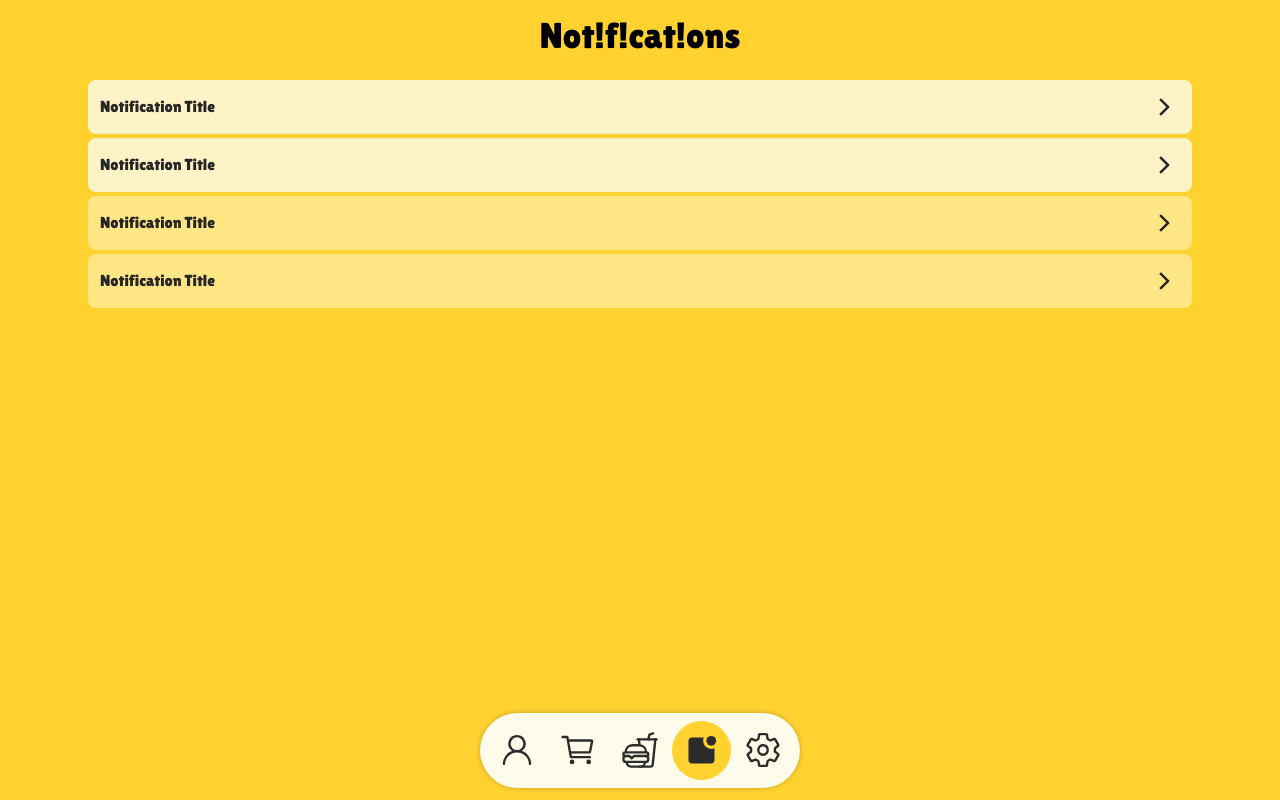
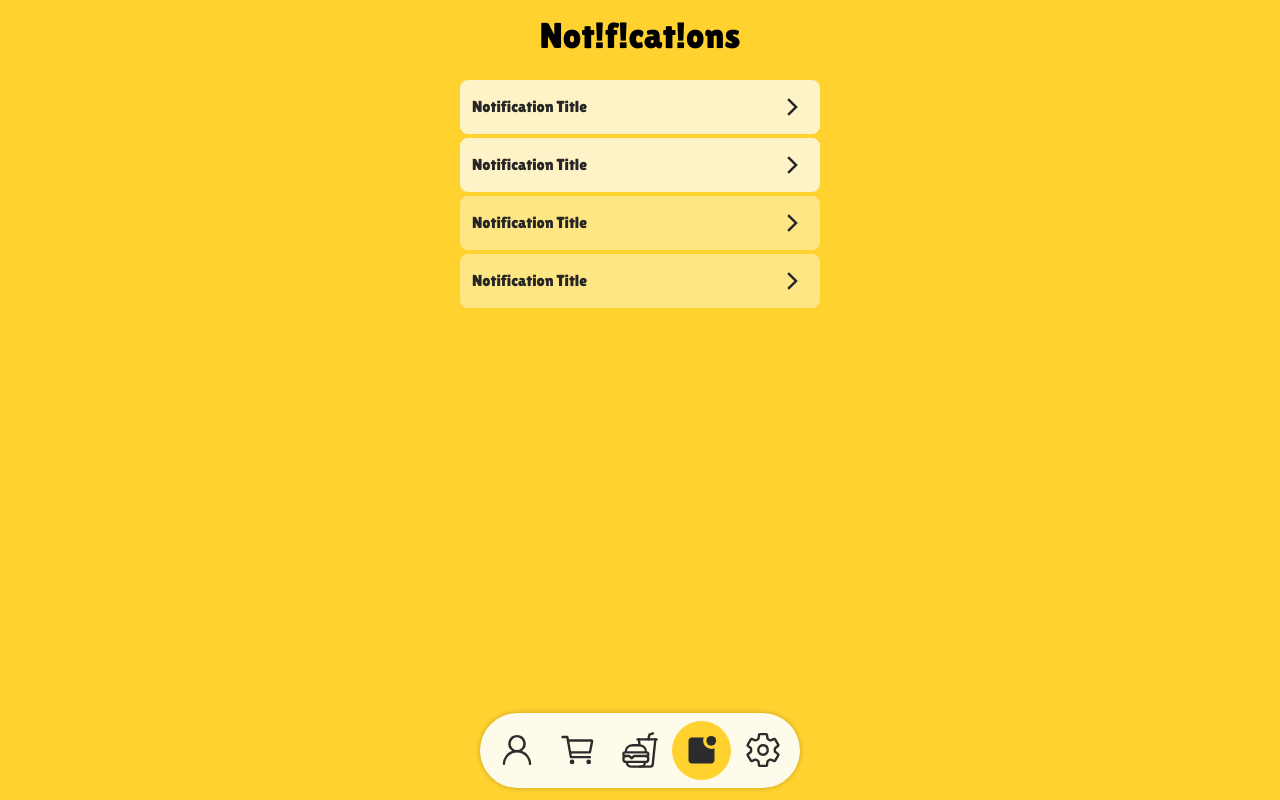
Before and after one commit to mahdibaderloo/fastfood, a React (Vite) app: page /notifications in a window 1280 px wide. Built offline with nearby package versions, Linux system fonts and the light colour scheme.

Commit message:
responsive Notifications (tablet size)

```diff
--- a/src/pages/Notification.tsx
+++ b/src/pages/Notification.tsx
@@ -7,7 +7,7 @@ function Notification() {
   return (
     <div>
       <Header classP="text-4xl dark:text-amber-300" showBackButton={true} />
-      <main className="p-4 pt-16 h-screen flex flex-col gap-2">
+      <main className="p-4 pt-16 h-screen flex flex-col gap-2 sm:w-90 sm:mx-auto">
         <h2 className="text-lg sm:text-xl text-neutral-950 dark:text-amber-300">
           Notification Title #{params.notificationId}
         </h2>
--- a/src/pages/Notifications.tsx
+++ b/src/pages/Notifications.tsx
@@ -5,8 +5,8 @@ function Notifications() {
   return (
     <>
       <Header classP="text-4xl dark:text-amber-300" pContent="Not!f!cat!ons" />
-      <main className="overflow-y-scroll p-4 sm:px-22 pt-20 h-screen">
-        <ul className="flex flex-col gap-1">
+      <main className="overflow-y-scroll p-4 pt-20 h-screen">
+        <ul className="flex flex-col gap-1 sm:w-90 sm:mx-auto">
           <NotificationItem id={1} isUnRead={true} />
           <NotificationItem id={2} isUnRead={true} />
           <NotificationItem id={3} isUnRead={false} />
```
